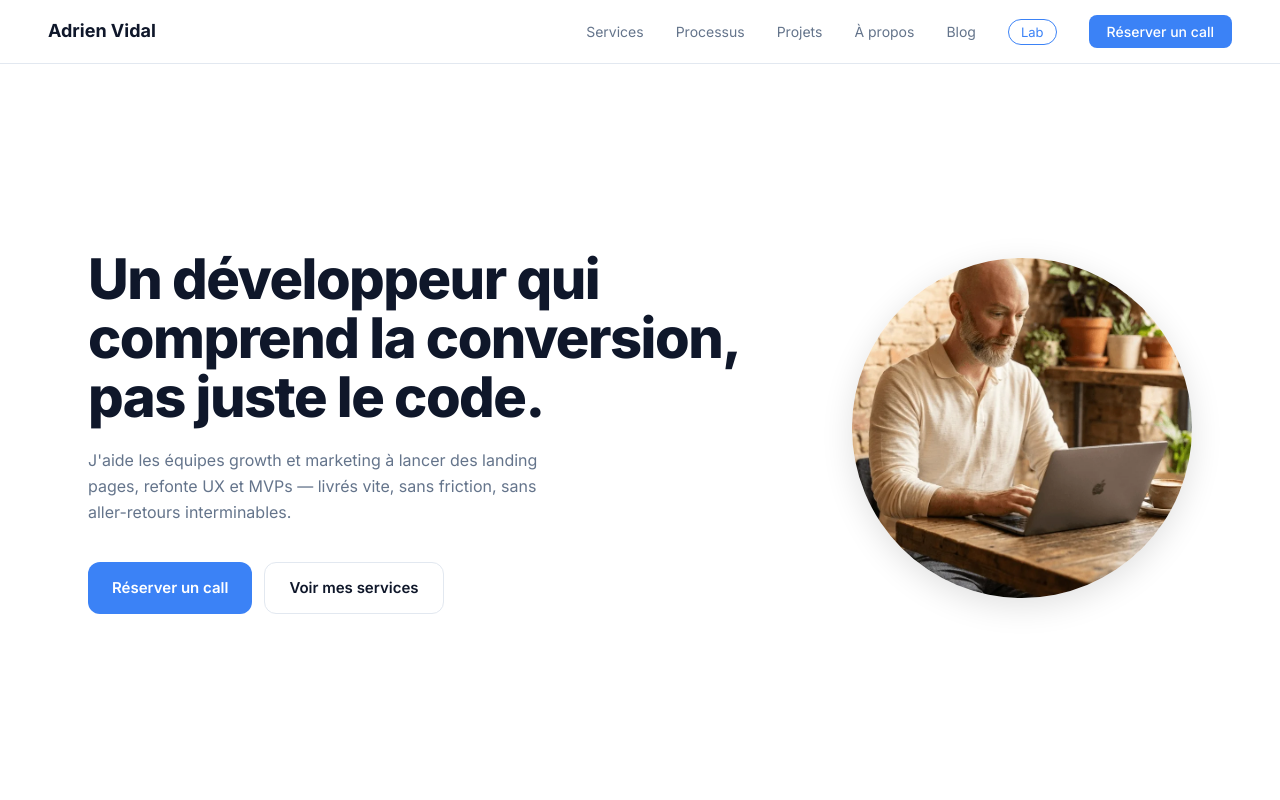
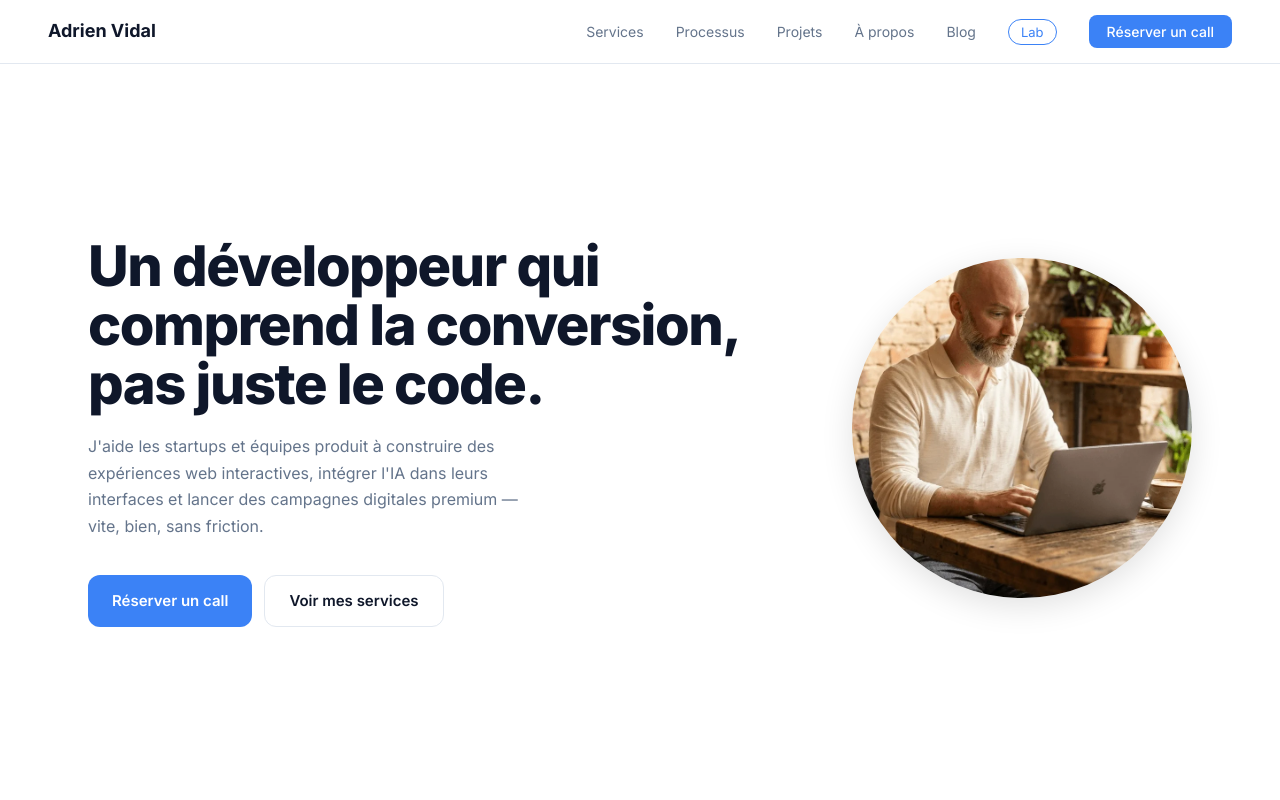
Before and after one commit to adrienvidal/portfolio-2026, a Next.js app: page / in a window 1280 px wide. Shown: the top 800 px of the page. Built offline with nearby package versions, Linux system fonts and the light colour scheme.

Commit message:
update content

```diff
--- a/src/data/content.tsx
+++ b/src/data/content.tsx
@@ -13,13 +13,9 @@ export const nav = {
 }
 
 // ─── Hero ────────────────────────────────────────────────────────────────────
-// CHANGEMENTS :
-// - Titre recentré sur le bénéfice client (pas la stack)
-// - Sous-titre avec cible explicite (équipes marketing/growth)
-// - CTA principal plus direct ("Réserver un call" > "Parlons de votre projet")
 export const hero = {
   title: 'Un développeur qui comprend la conversion, pas juste le code.',
-  sub: "J'aide les équipes growth et marketing à lancer des landing pages, refonte UX et MVPs — livrés vite, sans friction, sans aller-retours interminables.",
+  sub: "J'aide les startups et équipes produit à construire des expériences web interactives, intégrer l'IA dans leurs interfaces et lancer des campagnes digitales premium — vite, bien, sans friction.",
   ctaPrimary: { label: 'Réserver un call', href: '#reservation' },
   ctaSecondary: { label: 'Voir mes services', href: '#services' },
   avatarSrc: '/adrien-profil.webp',
@@ -37,6 +33,7 @@ export const clients = {
   ]
 }
 
+// ─── Services ────────────────────────────────────────────────────────────────
 export const services = {
   title: 'Ce que je fais pour vous',
   sub: 'Des interfaces qui vont plus loin que la page statique.',
@@ -95,11 +92,7 @@ export const services = {
   ]
 }
 
-
 // ─── Process ─────────────────────────────────────────────────────────────────
-// CHANGEMENTS :
-// - Étape 3 reformulée avec un livrable concret
-// - Descriptions orientées vers ce que REÇOIT le client
 export const process = {
   title: 'Comment ça marche',
   sub: 'Trois étapes. Pas de surprise, pas de tunnel sans nouvelles.',
@@ -144,8 +137,6 @@ export const process = {
 }
 
 // ─── Projects ────────────────────────────────────────────────────────────────
-// INSTRUCTION : Remplacer les images placeholder et les liens par les vrais assets.
-// link: null = projet confidentiel (NDA), lien string = projet public.
 export const projects = {
   title: 'Projets récents',
   roleLabel: 'Mission :',
@@ -162,29 +153,22 @@ export const projects = {
     href: '/lab'
   },
   items: [
-    // ─── Coco Crush en premier : le projet le plus unique et mémorable
-    // Swipe gamifié + quiz + QR code pour event physique = cas d'usage rarissime
     {
       title: 'Chanel Coco Crush — expérience interactive bijoux',
       tags: ['React', 'Framer Motion', 'Mobile-first'],
       role: "Développement d'une expérience mobile gamifiée : quiz de profil bijoux, swipe à la Tinder pour constituer une liste de souhaits, génération d'un QR code personnel utilisé lors d'un événement physique Chanel",
-      result:
-        "Expérience phygitale complète livrée pour un événement éphémère — du diagnostic produit jusqu'à la liste de souhaits scannable en boutique",
+      result: "Expérience phygitale complète livrée pour un événement éphémère — du diagnostic produit jusqu'à la liste de souhaits scannable en boutique",
       images: [
         '/projects/coco-crush-tinder/chanel-cococrush-desk1.webp',
         '/projects/coco-crush-tinder/chanel-cococrush-desk2.webp'
       ],
       link: 'https://www.chanel.com/gb/fine-jewellery/find-your-crush/?previewdate=2024-02-02T20%3A38'
     },
-
-    // ─── Chance : quiz/diagnostic + expérience multi-vues
-    // Deuxième projet le plus complexe fonctionnellement
     {
       title: 'Chanel Chance — campagne interactive multi-vues',
       tags: ['React', 'Framer Motion', 'Accessibilité'],
       role: "Développement d'une campagne landing page multi-vues avec vidéos promotionnelles, et d'un quiz diagnostic permettant au visiteur d'identifier le parfum Chance correspondant à son profil",
-      result:
-        "Expérience de découverte produit personnalisée : chaque visiteur arrive sur une page résultat dédiée à son parfum, augmentant la pertinence et l'intention d'achat",
+      result: "Expérience de découverte produit personnalisée : chaque visiteur arrive sur une page résultat dédiée à son parfum, augmentant la pertinence et l'intention d'achat",
       images: [
         '/projects/chance/chanel-chance-desk0.webp',
         '/projects/chance/chanel-chance-desk1.webp',
@@ -193,31 +177,22 @@ export const projects = {
       ],
       link: 'https://www.chanel.com/fr/parfums/chance/eau-splendide/'
     },
-
-    // ─── Allure Sport : GSAP + campagne complète avec tunnel e-commerce
-    // Le seul projet avec ajout au panier — signal e-commerce fort
     {
       title: 'Chanel Allure Sport — campagne & tunnel produit',
       tags: ['React', 'GSAP', 'SEO'],
       role: "Développement d'une landing page campagne avec vidéos promotionnelles, animations GSAP et liste produit avec ajout au panier",
-      result:
-        "Campagne immersive connectée au tunnel e-commerce Chanel — de la découverte produit jusqu'à l'achat en une seule page",
+      result: "Campagne immersive connectée au tunnel e-commerce Chanel — de la découverte produit jusqu'à l'achat en une seule page",
       images: ['/projects/allure-sport/chanel-allure-desk.webp'],
       link: 'https://www.chanel.com/fr/parfums/allure-homme-sport/'
     },
-
-    // ─── N°5 : le nom le plus iconique, landing page campagne
     {
       title: 'Chanel N°5 — campagne landing page',
       tags: ['React', 'Animation', 'SEO'],
       role: 'Développement de la landing page campagne N°5 avec vidéos promotionnelles, animations CSS/JS et intégration des assets de la marque',
-      result:
-        "Rendu premium cohérent avec l'identité iconique du parfum, dans les contraintes techniques Chanel",
+      result: "Rendu premium cohérent avec l'identité iconique du parfum, dans les contraintes techniques Chanel",
       images: ['/projects/n5/chanel-n5-desk1.webp'],
       link: 'https://www.chanel.com/fr/parfums/chanel-number-5/'
     },
-
-    // ─── Sublimage : landing campagne soin luxe, 2 visuels
     {
       title: 'Chanel Sublimage — campagne soin luxe',
       tags: ['React', 'Animation', 'Accessibilité'],
@@ -229,134 +204,44 @@ export const projects = {
       ],
       link: 'https://www.chanel.com/fr/soins/sublimage/'
     },
-
-    // ─── CSR : institutionnel, SEO + accessibilité au premier plan
-    // Volontairement en 6e position — montre la diversité des typologies de pages
     {
       title: 'Chanel CSR — page engagements',
       tags: ['React', 'SEO', 'Accessibilité'],
       role: 'Développement de la page RSE Chanel, structuration du contenu éditorial et intégration des visuels institutionnels',
-      result:
-        'Page institutionnelle claire et accessible, cohérente avec les standards de communication Chanel',
+      result: 'Page institutionnelle claire et accessible, cohérente avec les standards de communication Chanel',
       images: ['/projects/csr/chanel-csr-desk1.webp'],
       link: 'https://www.chanel.com/fr/developpement-durable/'
     },
-
-    // ─── Projets secondaires — visibles via "Voir tous les projets"
-
     {
       title: 'Chanel 31 Le Rouge — campagne maquillage',
       tags: ['React', 'Animation', 'Accessibilité'],
       role: 'Développement de la landing page campagne 31 Le Rouge, animations CSS/JS et cohérence desktop / mobile',
-      result:
-        'Page campagne livrée dans les contraintes de la marque, rendu visuel irréprochable',
+      result: 'Page campagne livrée dans les contraintes de la marque, rendu visuel irréprochable',
       images: ['/projects/31lerouge/chanel-31lerouge-desk1.webp'],
       link: 'https://www.chanel.com/fr/maquillage/31-le-rouge/'
     },
-
     {
       title: 'Chanel Look This Way — expérience éditoriale',
       tags: ['React', 'Animation', 'SEO'],
       role: "Développement d'une expérience éditoriale immersive pour la campagne Look This Way, desktop et mobile",
-      result:
-        "Expérience visuelle engageante livrée dans les délais, cohérente avec l'identité de la campagne",
+      result: "Expérience visuelle engageante livrée dans les délais, cohérente avec l'identité de la campagne",
       images: ['/projects/lookthisway/chanel-lookthisway-desk1.webp'],
       link: 'https://www.chanel.com/gb/makeup/look-this-way/genderless-beauty/'
     },
-
     {
       title: 'Chanel Manufacture — page éditoriale',
       tags: ['React', 'Animation', 'Accessibilité'],
       role: "Développement d'une page éditoriale dédiée aux savoir-faire de la Manufacture Chanel",
-      result:
-        "Mise en valeur des métiers d'art Chanel, rendu soigné et adaptation mobile réussie",
+      result: "Mise en valeur des métiers d'art Chanel, rendu soigné et adaptation mobile réussie",
       images: ['/projects/manufacture/chanel-manufacture-desk1.webp'],
       link: 'https://www.chanel.com/fr/horlogerie/manufacture-horlogere/?previewdate=2025-08-27T08%3A01'
     }
-    // {
-    //   title: 'Landing e-commerce — mode premium',
-    //   tags: ['React', 'SCSS', 'Mobile-first'],
-    //   role: 'Refonte complète de la page produit principale, optimisation du tunnel mobile',
-    //   result: 'Parcours simplifié, friction réduite sur mobile, expérience cohérente avec le positionnement premium de la marque',
-    //   images: [
-    //     'https://placehold.co/1200x760/f1f5f9/94a3b8?text=Desktop+1',
-    //     'https://placehold.co/390x280/f1f5f9/94a3b8?text=Mobile+1',
-    //     'https://placehold.co/1200x760/f1f5f9/94a3b8?text=Desktop+2',
-    //     'https://placehold.co/390x280/f1f5f9/94a3b8?text=Mobile+2',
-    //   ],
-    //   link: null, // NDA
-    // },
-    // {
-    //   title: 'Tunnel de contenu — groupe média',
-    //   tags: ['React', 'Next.js', 'Headless CMS'],
-    //   role: 'Intégration headless, composants React réutilisables, optimisation des temps de chargement',
-    //   result: 'Pages éditorialisées livrées plus vite par les équipes, sans dépendre de la DSI',
-    //   images: [
-    //     'https://placehold.co/1200x760/f1f5f9/94a3b8?text=Desktop+1',
-    //     'https://placehold.co/390x280/f1f5f9/94a3b8?text=Mobile+1',
-    //     'https://placehold.co/1200x760/f1f5f9/94a3b8?text=Desktop+2',
-    //     'https://placehold.co/390x280/f1f5f9/94a3b8?text=Mobile+2',
-    //   ],
-    //   link: null, // NDA
-    // },
-    // {
-    //   title: 'Page acquisition — SaaS B2B',
-    //   tags: ['React', 'TypeScript', 'A/B test'],
-    //   role: 'Wireframe IA + intégration React / Next, itérations sur les hypothèses growth',
-    //   result: 'Trois variantes testées en deux semaines, cycle de décision produit accéléré',
-    //   images: [
-    //     'https://placehold.co/1200x760/f1f5f9/94a3b8?text=Desktop+1',
-    //     'https://placehold.co/390x280/f1f5f9/94a3b8?text=Mobile+1',
-    //     'https://placehold.co/1200x760/f1f5f9/94a3b8?text=Desktop+2',
-    //     'https://placehold.co/390x280/f1f5f9/94a3b8?text=Mobile+2',
-    //   ],
-    //   link: 'https://à-remplacer.com',
-    // },
-    // {
-    //   title: 'Landing page — startup fintech',
-    //   tags: ['Next.js', 'TypeScript', 'Framer Motion'],
-    //   role: 'Conception et développement from scratch, animation des sections hero et features',
-    //   result: 'Mise en ligne en 7 jours, page cohérente avec la charte et optimisée pour le paid',
-    //   images: [
-    //     'https://placehold.co/1200x760/f1f5f9/94a3b8?text=Desktop+1',
-    //     'https://placehold.co/390x280/f1f5f9/94a3b8?text=Mobile+1',
-    //     'https://placehold.co/1200x760/f1f5f9/94a3b8?text=Desktop+2',
-    //     'https://placehold.co/390x280/f1f5f9/94a3b8?text=Mobile+2',
-    //   ],
-    //   link: 'https://à-remplacer.com',
-    // },
-    // {
-    //   title: 'App de gestion interne — logistique',
-    //   tags: ['React', 'TypeScript', 'REST API'],
-    //   role: 'Développement d\'une interface de suivi et de gestion des stocks en temps réel',
-    //   result: 'Gain de temps opérationnel, moins d\'erreurs de saisie, adoption rapide par les équipes',
-    //   images: [
-    //     'https://placehold.co/1200x760/f1f5f9/94a3b8?text=Desktop+1',
-    //     'https://placehold.co/390x280/f1f5f9/94a3b8?text=Mobile+1',
-    //     'https://placehold.co/1200x760/f1f5f9/94a3b8?text=Desktop+2',
-    //     'https://placehold.co/390x280/f1f5f9/94a3b8?text=Mobile+2',
-    //   ],
-    //   link: null, // NDA
-    // },
-    // {
-    //   title: 'E-commerce — cosmétiques bio',
-    //   tags: ['Shopify', 'React', 'Performance'],
-    //   role: 'Refonte du thème, optimisation Core Web Vitals, intégration des avis produits',
-    //   result: 'Score Lighthouse amélioré, expérience d\'achat fluide sur mobile, catalogue mis à jour facilement',
-    //   images: [
-    //     'https://placehold.co/1200x760/f1f5f9/94a3b8?text=Desktop+1',
-    //     'https://placehold.co/390x280/f1f5f9/94a3b8?text=Mobile+1',
-    //     'https://placehold.co/1200x760/f1f5f9/94a3b8?text=Desktop+2',
-    //     'https://placehold.co/390x280/f1f5f9/94a3b8?text=Mobile+2',
-    //   ],
-    //   link: 'https://à-remplacer.com',
-    // },
   ]
 }
 
 // ─── Other Missions ───────────────────────────────────────────────────────────
 export const otherMissions = {
-  title: 'Autres missions',
+  title: 'Contributions',
   subtitle: 'Interventions en équipe sur des sites existants à fort trafic',
   items: [
     {
@@ -387,11 +272,6 @@ export const otherMissions = {
 }
 
 // ─── About ───────────────────────────────────────────────────────────────────
-// CHANGEMENTS :
-// - Passage à la 1ère personne (plus direct, plus humain)
-// - Recentré sur ce que ça apporte au client marketing/growth
-// - Stack technique évoquée sans être listée
-// - Mention des clients grands comptes conservée (signal de crédibilité)
 export const about = {
   title: 'À propos',
   avatarLetter: 'A',
@@ -399,12 +279,7 @@ export const about = {
 }
 
 // ─── Testimonials ─────────────────────────────────────────────────────────────
-// CHANGEMENTS :
-// - Section transformée en "Ils m'ont fait confiance" avec logos/noms de contexte
-// - Les quotes sont conservées car elles sonnent juste — à remplacer par de vrais témoignages dès disponibles
-// - Le sous-titre ne dit plus "À remplacer" visible en prod
-// INSTRUCTION : Remplacer les 3 items par de vraies recommandations LinkedIn dès que possible.
-// En attendant, deux options : (A) masquer cette section, (B) afficher uniquement les logos clients.
+// INSTRUCTION : Remplacer par de vraies recommandations LinkedIn dès que possible.
 export const testimonials = {
   title: "Ils m'ont fait confiance",
   sub: "Des équipes marketing, e-commerce et médias avec qui j'ai travaillé.",
@@ -428,10 +303,6 @@ export const testimonials = {
 }
 
 // ─── CTA Final ───────────────────────────────────────────────────────────────
-// CHANGEMENTS :
-// - Un seul CTA (calendrier) pour éviter la dispersion
-// - Accroche reformulée pour réduire la barrière à l'action
-// - Sous-titre centré sur la rapidité et l'absence de friction
 export const ctaFinal = {
   title: 'Un brief, un call, une proposition sous 48h.',
   sub: 'Pas de processus lourd. Réservez 30 minutes et voyons si je peux vous aider.',
@@ -439,9 +310,6 @@ export const ctaFinal = {
 }
 
 // ─── Reservation ─────────────────────────────────────────────────────────────
-// CHANGEMENTS :
-// - Titre plus direct et rassurant
-// - Sous-titre qui réduit la friction ("30 minutes suffisent")
 export const reservation = {
   title: 'Réservons 30 minutes',
   sub: 'Choisissez un créneau. Je reviens vers vous dans la journée pour confirmer.',
@@ -458,18 +326,8 @@ export const reservation = {
   },
   calendar: {
     months: [
-      'Janvier',
-      'Février',
-      'Mars',
-      'Avril',
-      'Mai',
-      'Juin',
-      'Juillet',
-      'Août',
-      'Septembre',
-      'Octobre',
-      'Novembre',
-      'Décembre'
+      'Janvier', 'Février', 'Mars', 'Avril', 'Mai', 'Juin',
+      'Juillet', 'Août', 'Septembre', 'Octobre', 'Novembre', 'Décembre'
     ],
     weekdays: ['Lun', 'Mar', 'Mer', 'Jeu', 'Ven', 'Sam', 'Dim']
   },
@@ -487,8 +345,7 @@ export const reservation = {
     },
     besoin: {
       label: 'De quoi avez-vous besoin ?',
-      placeholder:
-        'Ex : on lance une campagne paid dans 3 semaines et notre landing page actuelle ne convertit pas…'
+      placeholder: "Ex : on lance une campagne paid dans 3 semaines et notre landing page actuelle ne convertit pas…"
     },
     budget: {
       label: 'Budget envisagé',
@@ -540,52 +397,11 @@ export const lab = {
         '/lab/dripflow/dripflow-desk4.webp',
         '/lab/dripflow/dripflow-desk5.webp'
       ]
-    },
-    // {
-    //   title: 'Palette gen',
-    //   description:
-    //     "Générateur de palettes de couleurs cohérentes à partir d'un mot-clé. Pratique quand on démarre un projet sans charte définie.",
-    //   tags: ['React', 'CSS', 'Color theory'],
-    //   status: 'live' as const,
-    //   link: 'https://github.com'
-    // },
-    // {
-    //   title: 'devlog',
-    //   description:
-    //     "Un petit journal de bord local pour noter ce que j'apprends chaque jour. Markdown, sans compte, sans cloud.",
-    //   tags: ['Electron', 'TypeScript', 'SQLite'],
-    //   status: 'wip' as const,
-    //   link: null
-    // },
-    // {
-    //   title: 'component-cli',
-    //   description:
-    //     'CLI pour scaffolder des composants React avec SCSS co-localisé, typage et barrel export en une commande.',
-    //   tags: ['Node.js', 'CLI', 'TypeScript'],
-    //   status: 'live' as const,
-    //   link: 'https://github.com'
-    // },
-    // {
-    //   title: 'bookshelf',
-    //   description:
-    //     'Dashboard perso pour suivre mes lectures — en cours, terminées, abandonées. Avec une note et une citation par livre.',
-    //   tags: ['React', 'Supabase', 'TypeScript'],
-    //   status: 'wip' as const,
-    //   link: null
-    // },
-    // {
-    //   title: 'og-preview',
-    //   description:
-    //     "Outil pour prévisualiser les balises Open Graph d'une URL sans avoir à partager le lien sur Slack.",
-    //   tags: ['Vite', 'React', 'API'],
-    //   status: 'archived' as const,
-    //   link: 'https://github.com'
-    // }
+    }
   ]
 }
 
 // ─── Footer ──────────────────────────────────────────────────────────────────
-// CHANGEMENT : Retrait du lien "Créez votre site avec Lovable" — signal amateurisme
 export const footer = {
   left: '© 2026 Adrien Vidal — Développeur React & TypeScript freelance',
   social: [
```
